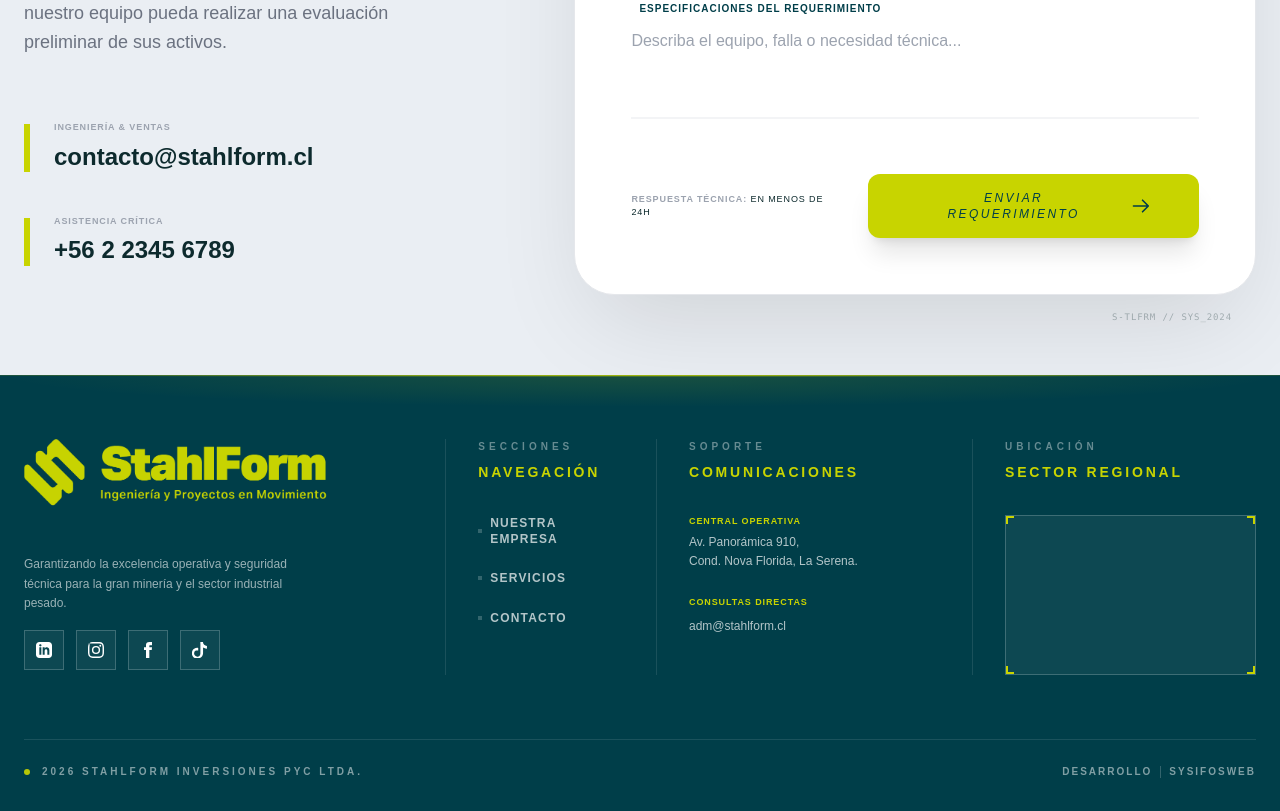
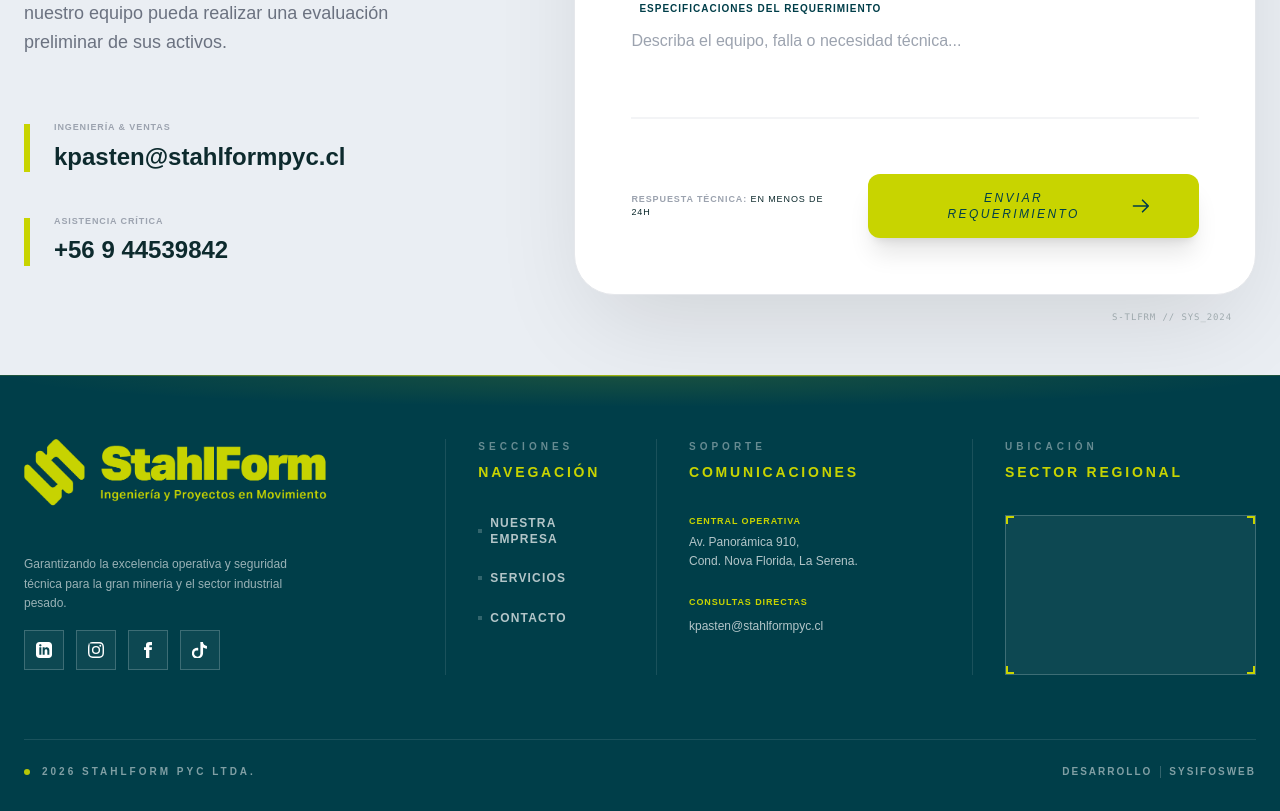
Before and after one commit to SysifosWeb/StahlFormFrontend, a Nuxt app: page /contacto in a window 1280 px wide. Shown: the part 640-1451 px from the top of the page. Built offline with nearby package versions, Linux system fonts and the light colour scheme; grey boxes are pictures that could not be loaded.

Commit message:
feat: add HomeTrust component, ContactForm, and contact API route with server-side build updates

```diff
--- a/app/components/AppFooter.vue
+++ b/app/components/AppFooter.vue
@@ -66,7 +66,7 @@ import logoStahlForm from '~/assets/img/02 Logo_VerdeWebP.webp'
              </li>
              <li class="group">
                 <span class="text-[9px] sf-bold text-accent uppercase tracking-widest block mb-1">Consultas Directas</span>
-                <a href="mailto:adm@stahlform.cl" class="text-xs sf-light text-white/70 hover:text-accent transition-colors">adm@stahlform.cl</a>
+                <a href="mailto:kpasten@stahlformpyc.cl" class="text-xs sf-light text-white/70 hover:text-accent transition-colors">kpasten@stahlformpyc.cl</a>
              </li>
            </ul>
         </div>
@@ -108,7 +108,7 @@ import logoStahlForm from '~/assets/img/02 Logo_VerdeWebP.webp'
           <div class="flex items-center gap-3">
              <div class="w-1.5 h-1.5 bg-accent rounded-full animate-pulse"></div>
              <p class="text-[10px] uppercase tracking-[0.3em] text-white/50 sf-bold">
-                2026 StahlForm Inversiones PyC LTDA.
+                2026 StahlForm  PyC LTDA.
              </p>
           </div>
           <a href="https://sysifosweb.cl" target="_blank" class="text-[10px] uppercase tracking-[0.2em] text-white/50 hover:text-accent transition-colors duration-300 sf-bold flex items-center gap-2">
--- a/app/components/Contact/ContactForm.vue
+++ b/app/components/Contact/ContactForm.vue
@@ -120,10 +120,10 @@ const handleSubmit = async () => {
 
     <section id="formulario-contacto" class="relative z-10 py-12 lg:py-20">
       <div class="custom-container">
-        <div class="flex flex-col lg:flex-row gap-16 lg:gap-24 items-center">
+        <div class="flex flex-col md:flex-row gap-10 md:gap-12 lg:gap-24 items-center">
 
           <!-- Left Column: Narrative & Technical Contacts -->
-          <div class="lg:w-2/5 space-y-12">
+          <div class="w-full md:w-2/5 space-y-8 md:space-y-10 lg:space-y-12">
              <div class="space-y-6">
                 <div class="flex items-center gap-4">
                    <div class="h-[2px] w-12 bg-accent"></div>
@@ -146,21 +146,21 @@ const handleSubmit = async () => {
                    <div class="w-1.5 h-12 bg-accent group-hover:scale-y-125 transition-transform origin-bottom duration-500"></div>
                    <div>
                       <p class="text-[9px] sf-bold text-gray-400 uppercase tracking-widest mb-1">Ingeniería & Ventas</p>
-                      <p class="text-xl sf-bold text-secondary">contacto@stahlform.cl</p>
+                      <p class="text-xl sf-bold text-secondary">kpasten@stahlformpyc.cl</p>
                    </div>
                 </div>
                 <div class="flex items-center gap-6 group">
                    <div class="w-1.5 h-12 bg-accent group-hover:scale-y-125 transition-transform origin-bottom duration-500"></div>
                    <div>
                       <p class="text-[9px] sf-bold text-gray-400 uppercase tracking-widest mb-1">Asistencia Crítica</p>
-                      <p class="text-xl sf-bold text-secondary">+56 2 2345 6789</p>
+                      <p class="text-xl sf-bold text-secondary">+56 9 44539842</p>
                    </div>
                 </div>
              </div>
           </div>
 
           <!-- Right Column: High-Precision Technical Sheet (Form) -->
-          <div class="lg:w-3/5 w-full">
+          <div class="w-full md:w-3/5">
             <div class="bg-white shadow-[0_40px_100px_-20px_rgba(0,0,0,0.12)] rounded-[40px] border border-gray-200 relative overflow-hidden group">
                <!-- System Status Label -->
                <div class="absolute top-0 right-0 p-10 opacity-0 group-hover:opacity-100 transition-opacity duration-700 hidden lg:flex flex-col items-end">
--- a/app/components/home/HomeTrust.vue
+++ b/app/components/home/HomeTrust.vue
@@ -36,7 +36,7 @@ const clientLogos = [
           <!-- Infinite Marquee -->
           <div class="flex gap-12 lg:gap-20 py-8 lg:py-12 animate-infinite-scroll w-max">
             <div v-for="(logo, index) in [...clientLogos, ...clientLogos, ...clientLogos]" :key="index" class="flex-shrink-0 flex items-center">
-               <img :src="`/img/clientes/${logo}`"
+               <img :src="`/img/clientes/${logo}?v=2`"
                     :alt="logo"
                     class="h-8 md:h-12 w-auto opacity-100 transition-all duration-700 cursor-pointer hover:scale-110" />
             </div>
```
Also changed, not shown: app/assets/img/clientes/recon.png.
